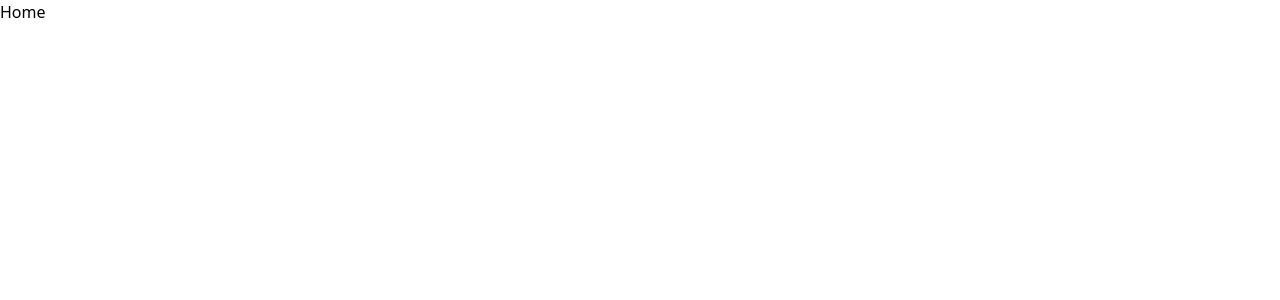
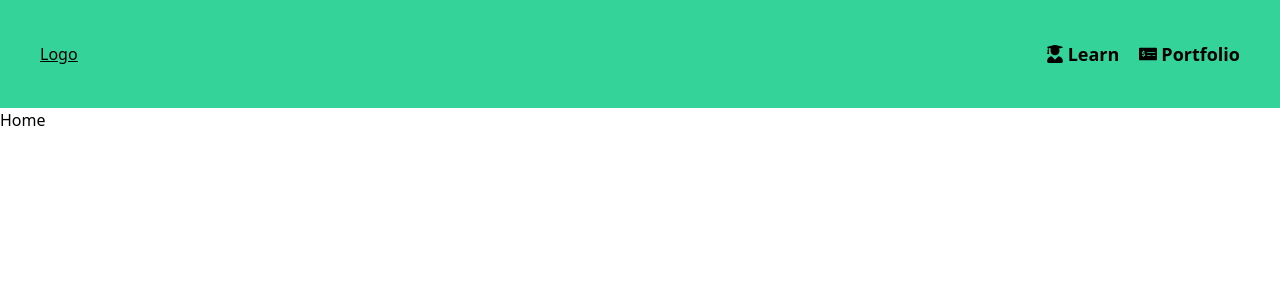
Before and after one commit to ckasidis/fin-ed-nextjs-frontend, a Next.js app: page / in a window 1280 px wide. Shown: the top 300 px of the page. Built offline with nearby package versions, Linux system fonts and the light colour scheme.

Commit message:
add Header component

```diff
--- /dev/null
+++ b/components/Header.tsx
@@ -0,0 +1,22 @@
+import { NextPage } from 'next';
+import Link from 'next/link';
+import { FaMoneyCheckAlt, FaUserGraduate } from 'react-icons/fa';
+import NavItem from './NavItem';
+
+const Header: NextPage = () => {
+	return (
+		<div className="sticky top-0 left-0">
+			<nav className="flex items-center justify-between p-10 bg-emerald-400">
+				<div className="underline">
+					<Link href="/">Logo</Link>
+				</div>
+				<ul className="flex gap-5">
+					<NavItem icon={FaUserGraduate} text="Learn" path="/learn" />
+					<NavItem icon={FaMoneyCheckAlt} text="Portfolio" path="/portfolio" />
+				</ul>
+			</nav>
+		</div>
+	);
+};
+
+export default Header;
--- /dev/null
+++ b/components/NavItem.tsx
@@ -0,0 +1,21 @@
+import { NextPage } from 'next';
+import Link from 'next/link';
+import { createElement } from 'react';
+import { IconType } from 'react-icons';
+
+interface Props {
+	icon: IconType;
+	text: string;
+	path: string;
+}
+
+const NavItem: NextPage<Props> = ({ icon, text, path }) => {
+	return (
+		<li className="flex gap-1 items-center text-lg font-bold">
+			{createElement(icon)}
+			<Link href={path}>{text}</Link>
+		</li>
+	);
+};
+
+export default NavItem;
--- a/pages/_app.tsx
+++ b/pages/_app.tsx
@@ -1,8 +1,14 @@
-import '../styles/globals.css'
-import type { AppProps } from 'next/app'
+import '../styles/globals.css';
+import type { AppProps } from 'next/app';
+import Header from '../components/Header';
 
 function MyApp({ Component, pageProps }: AppProps) {
-  return <Component {...pageProps} />
+	return (
+		<div>
+			<Header />
+			<Component {...pageProps} />
+		</div>
+	);
 }
 
-export default MyApp
+export default MyApp;
```
